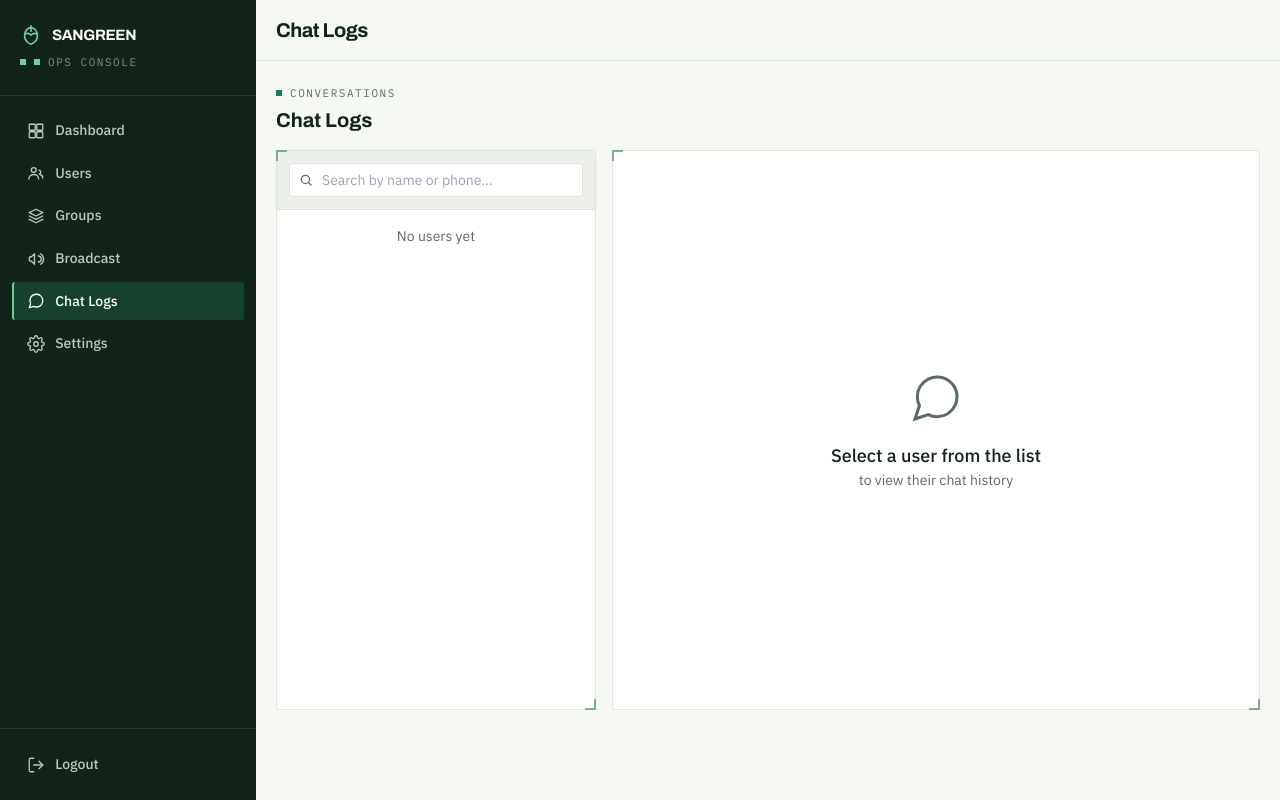
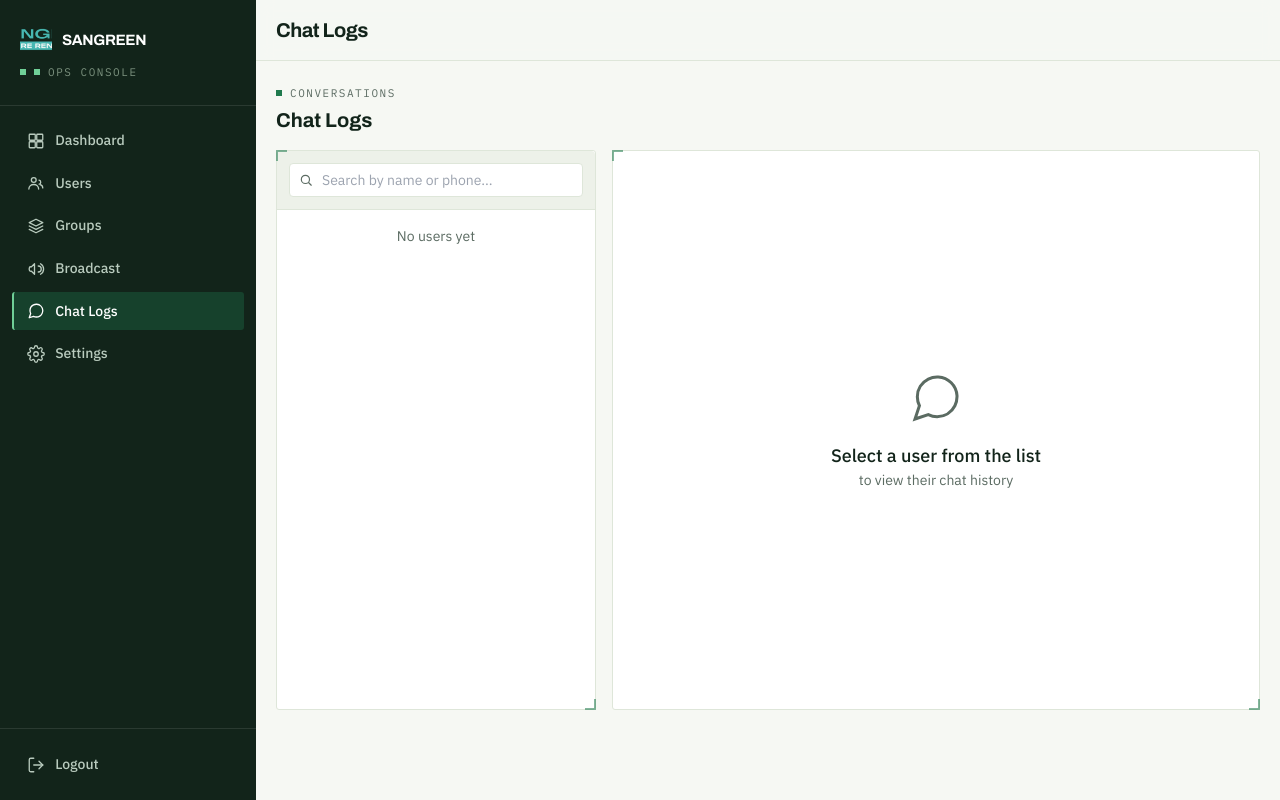
Before and after one commit to opermancode/chatbot-sml-dev, a Flask app: page /admin/chats in a window 1280 px wide. Run offline with Flask 3, Linux system fonts and the light colour scheme; a user stored in the database is signed in; some libraries are stand-ins or nearby versions.

Commit message:
Update base.html

```diff
--- a/templates/admin/base.html
+++ b/templates/admin/base.html
@@ -36,7 +36,6 @@
         :root { --forest: #1F7A4D; }
         body { font-family: 'IBM Plex Sans', system-ui, sans-serif; }
 
-        /* Signature: blueprint corner brackets on panels */
         .panel {
             position: relative;
             background: #ffffff;
@@ -166,11 +165,11 @@
     {% if current_user.is_authenticated %}
     <div class="flex min-h-screen">
         <!-- Sidebar -->
-        <aside id="sidebar" class="fixed md:static z-40 w-64 h-screen bg-ink text-white flex flex-col">
+        <aside id="sidebar" class="fixed z-40 w-64 h-screen bg-ink text-white flex flex-col">
 
             <div class="px-5 py-6 border-b border-white/10">
                 <div class="flex items-center gap-2.5">
-                    <svg width="22" height="22" viewBox="0 0 24 24" fill="none" stroke="#6FCF97" stroke-width="1.75" stroke-linecap="round" stroke-linejoin="round"><path d="M12 2v6"/><path d="M12 22c-4-1.5-7-5-7-9.5C5 8 8 4 12 4s7 4 7 8.5c0 4.5-3 8-7 9.5Z"/><path d="M12 12c2-2 5-2 7-1"/><path d="M12 12c-2-2-5-2-7-1"/></svg>
+                    <img src="{{ url_for('static', filename='sangreen.jpeg') }}" alt="Sangreen" class="w-8 h-8 rounded object-cover">
                     <div class="font-display font-bold text-[15px] tracking-tight leading-none">SANGREEN</div>
                 </div>
                 <div class="eyebrow mt-2 text-[#7C927F]" style="--forest:#6FCF97"><span style="background:#6FCF97;width:6px;height:6px;display:inline-block"></span>Ops Console</div>
@@ -215,7 +214,7 @@
         <div id="overlay" class="fixed inset-0 bg-black/40 z-30 hidden md:hidden"></div>
 
         <!-- Main -->
-        <div class="flex-1 min-w-0">
+        <div class="flex-1 min-w-0 md:ml-64">
             <header class="sticky top-0 z-20 bg-paper/90 backdrop-blur border-b border-line">
                 <div class="flex items-center gap-3 px-5 py-4 max-w-6xl mx-auto">
                     <button id="menuBtn" class="md:hidden p-1.5 rounded border border-line" aria-label="Open menu">
```
